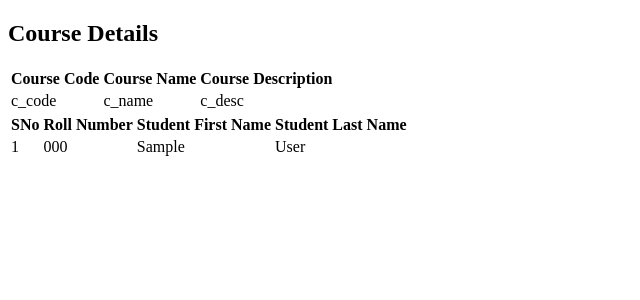
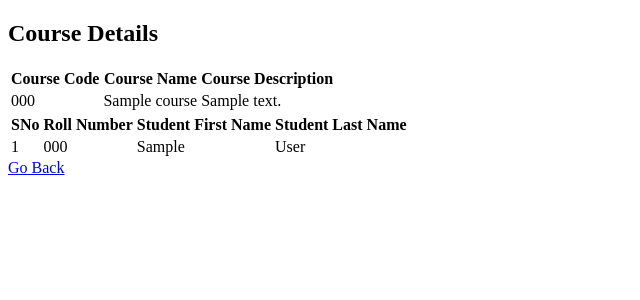
Before and after one commit to thesachinsingh/MAD-1, a Flask app: page /course/1 in a window 1280 px wide. Shown: the top 300 px of the page, without its empty margins (0-640 px from the left). Run offline with Flask 2, Linux system fonts and the light colour scheme; tables that the repository leaves empty hold one stand-in row (values such as "Sample post").

Commit message:
replaced values in course_details with actual vals

```diff
--- a/LA-7/templates/course_details.html
+++ b/LA-7/templates/course_details.html
@@ -22,9 +22,9 @@
         </thead>
         <tbody>
             <tr>
-                <td>c_code</td>
-                <td>c_name</td>
-                <td>c_desc</td>
+                <td>{{course_data.course_code}}</td>
+                <td>{{course_data.course_name}}</td>
+                <td>{{course_data.course_description}}</td>
             </tr>
         </tbody>
     </table>
@@ -50,6 +50,7 @@
         </tbody>
     </table>
     {% endif %}
+    <a href="/courses">Go Back</a>
 
 
 
```
